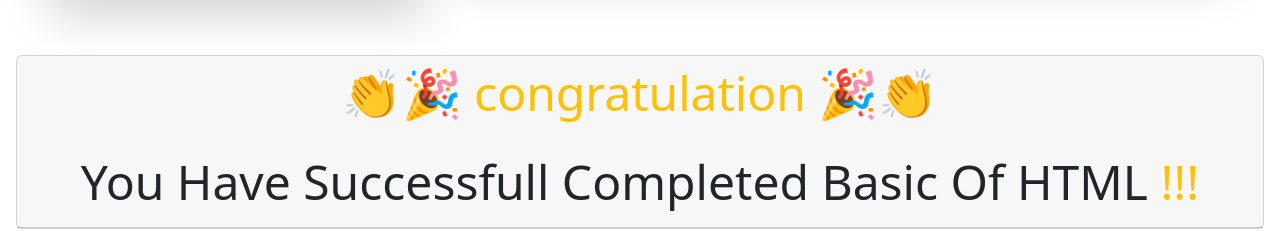
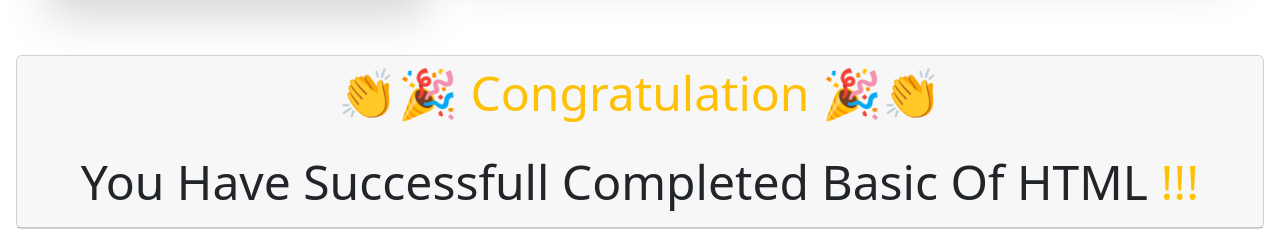
Before and after one commit to Gireeshreddy31/Html, a plain HTML site: page index.html in a window 1280 px wide. Shown: the part 11226-11457 px from the top of the page. Drawn offline with Linux system fonts and the light colour scheme.

Commit message:
Update index.html

```diff
--- a/index.html
+++ b/index.html
@@ -1385,7 +1385,7 @@
           <div class="card">
             <div class="card-header">
               <h1 class="text-center level">
-                <span class="text-warning">👏🎉 congratulation 🎉👏</span>
+                <span class="text-warning">👏🎉 Congratulation  🎉👏</span>
               </h1>
               <br />
               <h1 class="text-center level">
```
